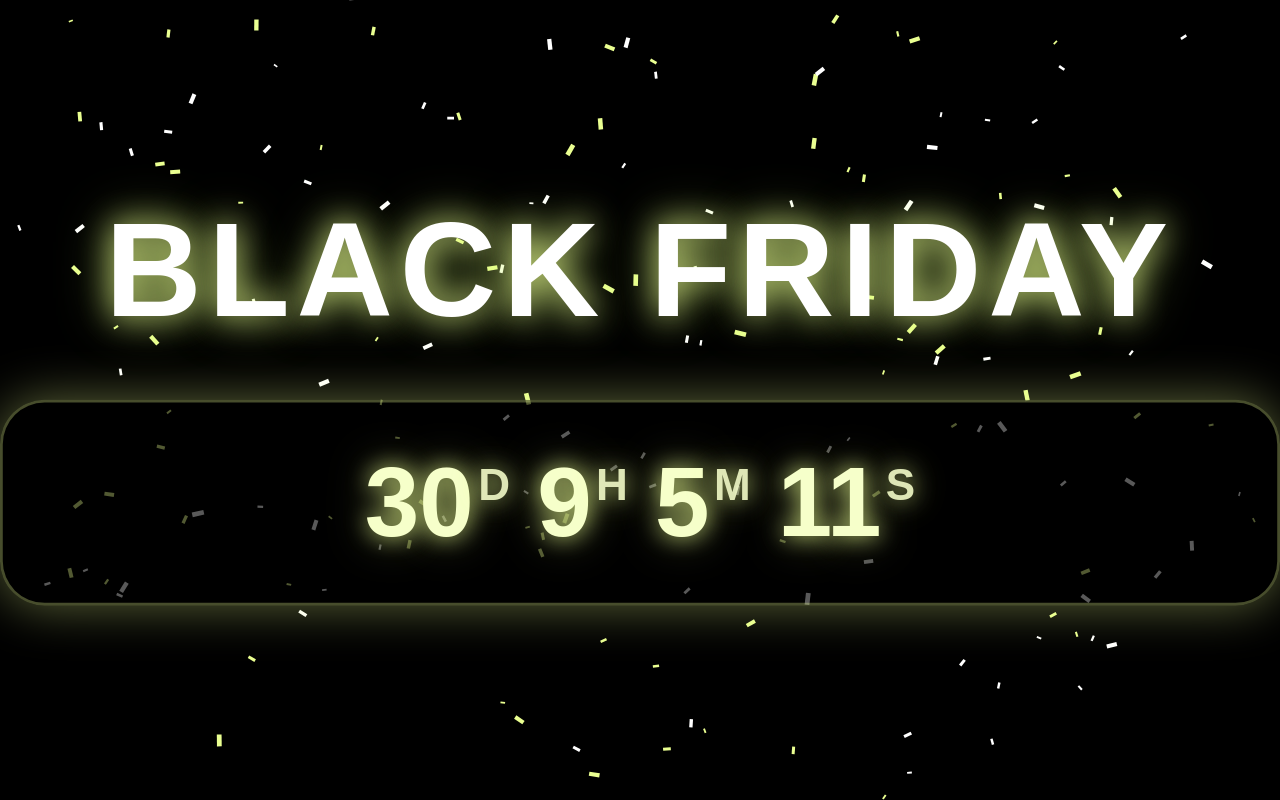
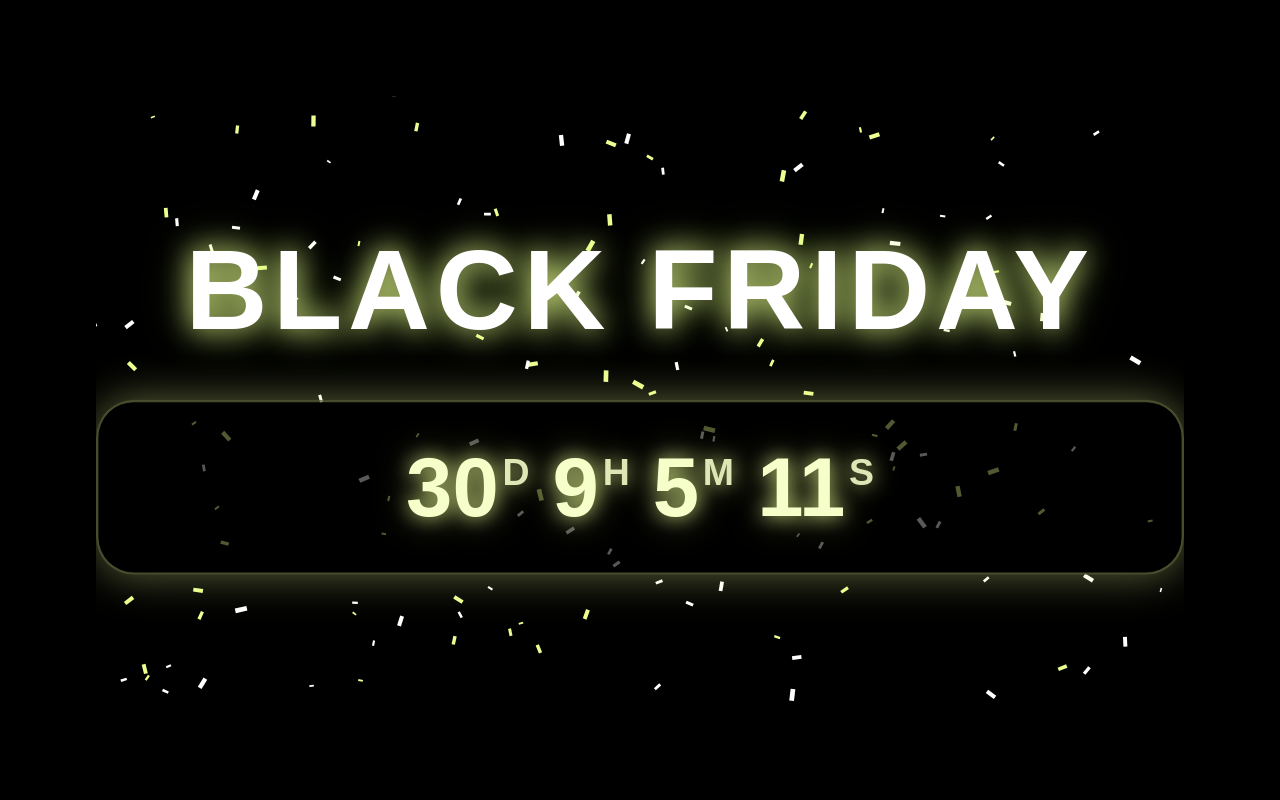
Before and after one commit to Arbeedark/BlackFriday, a plain HTML site: page index.html in a window 1280 px wide. Drawn offline with Linux system fonts and the light colour scheme.

Commit message:
Update index.html

```diff
--- a/index.html
+++ b/index.html
@@ -9,11 +9,21 @@
        1) GLOBAL RESET + BACKGROUND
        ----------------------------------------------- */
     * { margin: 0; padding: 0; box-sizing: border-box; }
+
     html, body {
       width: 100%; height: 100%;
       background: #000000;
       font-family: Arial, sans-serif;
       overflow: hidden;
+      padding: 2rem; /* default buffer */
+    }
+
+    /* Responsive margin buffer */
+    @media (max-width: 768px) {
+      html, body { padding: 1rem; }
+    }
+    @media (min-width: 1200px) {
+      html, body { padding: 3rem; }
     }
 
     /* -----------------------------------------------
@@ -24,6 +34,7 @@
       width: 100%; height: 100%;
       display: flex; justify-content: center; align-items: center;
       overflow: hidden;
+      padding: 1.5rem; /* inner safe zone */
     }
 
     /* -----------------------------------------------
@@ -49,6 +60,7 @@
       text-align: center;
       background: transparent;
       width: 460px;
+      max-width: calc(100% - 3rem);
     }
 
     .timer h1 {
```
